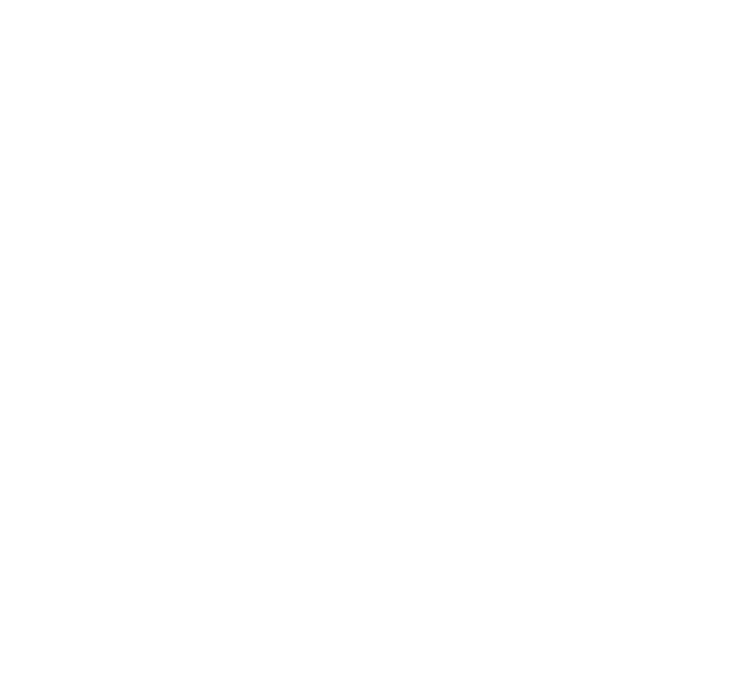
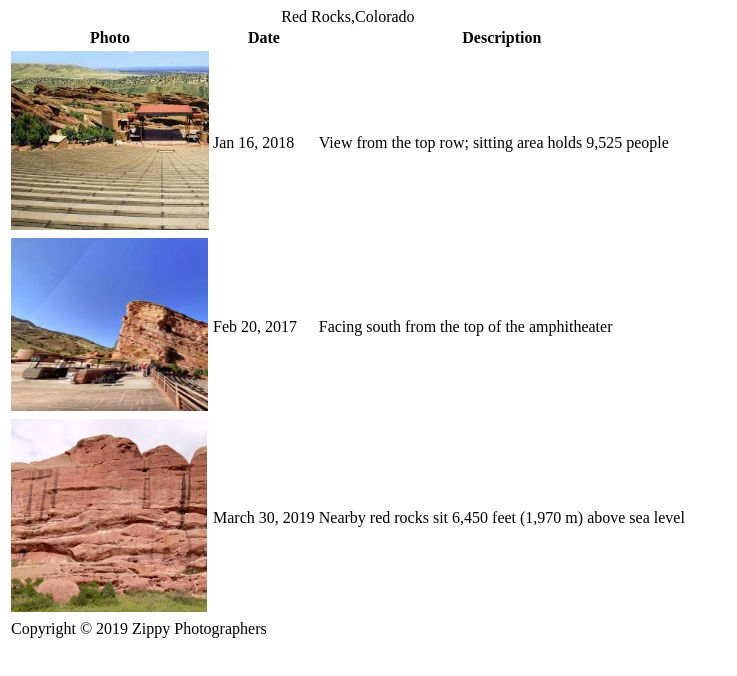
Before and after one commit to Luis-Rodriguez-02/CSCI_355_Labs_And_Projects, a plain HTML site: page 2.12.1_Lab/index.html in a window 1280 px wide. Shown: the whole page, without its empty margins (0-737 px from the left). Drawn offline with Linux system fonts and the light colour scheme.

Commit message:
Lab 3 finished

```diff
--- a/2.12.1_Lab/index.html
+++ b/2.12.1_Lab/index.html
@@ -1,12 +1,42 @@
 <!-- Add your HTML here -->
 <!DOCTYPE html>
 <html lang="en">
-<head>
-  <meta charset="UTF-8">
-  <meta name="viewport" content="width=device-width, initial-scale=1.0">
-  <title>Photo Gallery Table</title>
-</head>
-<body>
+  <head>
+    <meta charset="UTF-8" />
+    <title>Photo Gallery Table</title>
+  </head>
+  <body>
+    <table>
+      <caption>
+        Red Rocks,Colorado
+      </caption>
+      <tr>
+        <th>Photo</th>
+        <th>Date</th>
+        <th>Description</th>
+      </tr>
 
-</body>
+      <tr>
+        <td><img src="vacation1.jpg" alt="vacation1" /></td>
+        <td>Jan 16, 2018</td>
+        <td>View from the top row; sitting area holds 9,525 people</td>
+      </tr>
+
+      <tr>
+        <td><img src="vacation2.jpg" alt="vacation2" /></td>
+        <td>Feb 20, 2017</td>
+        <td>Facing south from the top of the amphitheater</td>
+      </tr>
+
+      <tr>
+        <td><img src="vacation3.jpg" alt="vacation3" /></td>
+        <td>March 30, 2019</td>
+        <td>Nearby red rocks sit 6,450 feet (1,970 m) above sea level</td>
+      </tr>
+
+      <tr>
+        <td colspan="3">Copyright &copy 2019 Zippy Photographers</td>
+      </tr>
+    </table>
+  </body>
 </html>
```
